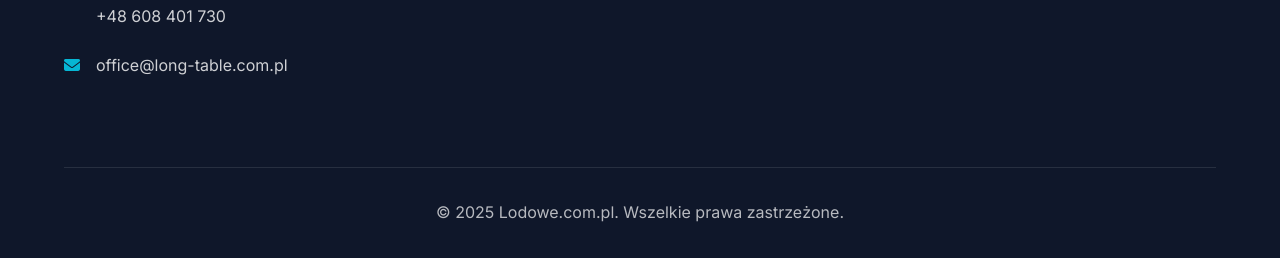
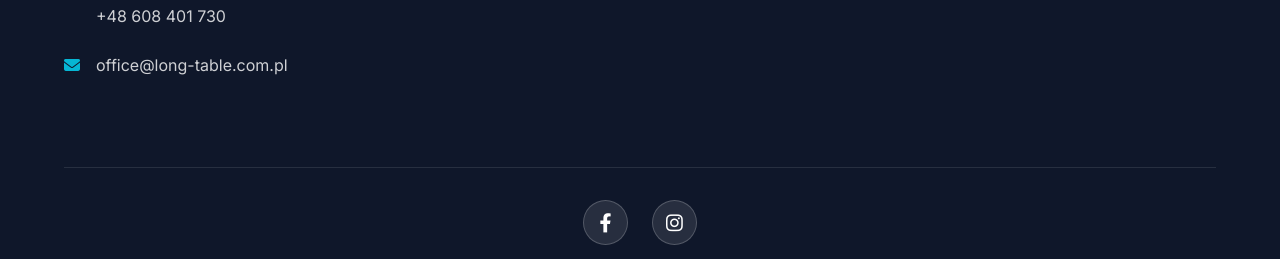
Before and after one commit to bdebinski/lodowe, a PHP site: page /uslugi/bary-lodowe.html in a window 1280 px wide. Shown: the part 6241-6500 px from the top of the page. Run offline with PHP 8.4, Linux system fonts and the light colour scheme.

Commit message:
Dodaj linki i ikonki do social mediów (Facebook i Instagram)
- Zaktualizowano linki w schema.org do poprawnych adresów FB i IG
- Dodano sekcję social media w stopce z ikonkami Facebook i Instagram
- Dodano style CSS dla social media z efektami hover
- Ikonki wyświetlane w footer-bottom nad tekstem copyright

```diff
--- a/components/footer.html
+++ b/components/footer.html
@@ -74,6 +74,14 @@
         </div>
 
         <div class="footer-bottom">
+            <div class="footer-social">
+                <a href="https://www.facebook.com/lodowecompl" target="_blank" rel="noopener noreferrer" aria-label="Facebook Lodowe.com.pl" class="social-link">
+                    <i class="fab fa-facebook-f"></i>
+                </a>
+                <a href="https://www.instagram.com/lodowe.com.pl/" target="_blank" rel="noopener noreferrer" aria-label="Instagram Lodowe.com.pl" class="social-link">
+                    <i class="fab fa-instagram"></i>
+                </a>
+            </div>
             <p>&copy; 2025 Lodowe.com.pl. Wszelkie prawa zastrzeżone.</p>
         </div>
     </div>
--- a/css/style-ice-blue.css
+++ b/css/style-ice-blue.css
@@ -1280,6 +1280,34 @@ section {
 
 .footer-bottom p {
     color: rgba(255, 255, 255, 0.7);
+}
+
+.footer-social {
+    display: flex;
+    justify-content: center;
+    gap: var(--spacing-md);
+    margin-bottom: var(--spacing-md);
+}
+
+.social-link {
+    display: flex;
+    align-items: center;
+    justify-content: center;
+    width: 45px;
+    height: 45px;
+    background: rgba(255, 255, 255, 0.1);
+    border-radius: 50%;
+    color: white;
+    font-size: 1.2rem;
+    transition: all 0.3s ease;
+    border: 1px solid rgba(255, 255, 255, 0.2);
+}
+
+.social-link:hover {
+    background: var(--primary-color);
+    border-color: var(--primary-color);
+    transform: translateY(-3px);
+    box-shadow: 0 5px 15px rgba(59, 130, 246, 0.4);
 }
 
 .footer-brands-links {
--- a/index.html
+++ b/index.html
@@ -128,8 +128,8 @@
         "worstRating": "1"
       },
       "sameAs": [
-        "https://www.facebook.com/lodowe",
-        "https://www.instagram.com/lodowe"
+        "https://www.facebook.com/lodowecompl",
+        "https://www.instagram.com/lodowe.com.pl/"
       ],
       "hasOfferCatalog": {
         "@type": "OfferCatalog",
```
